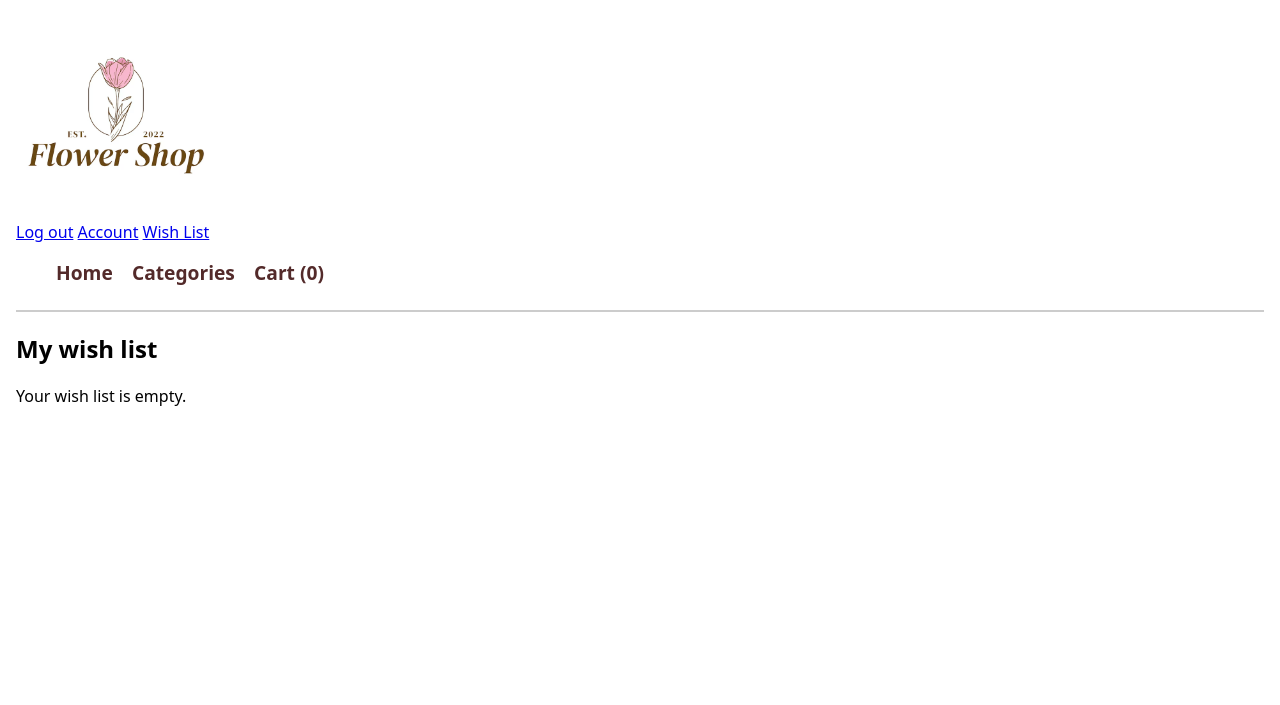
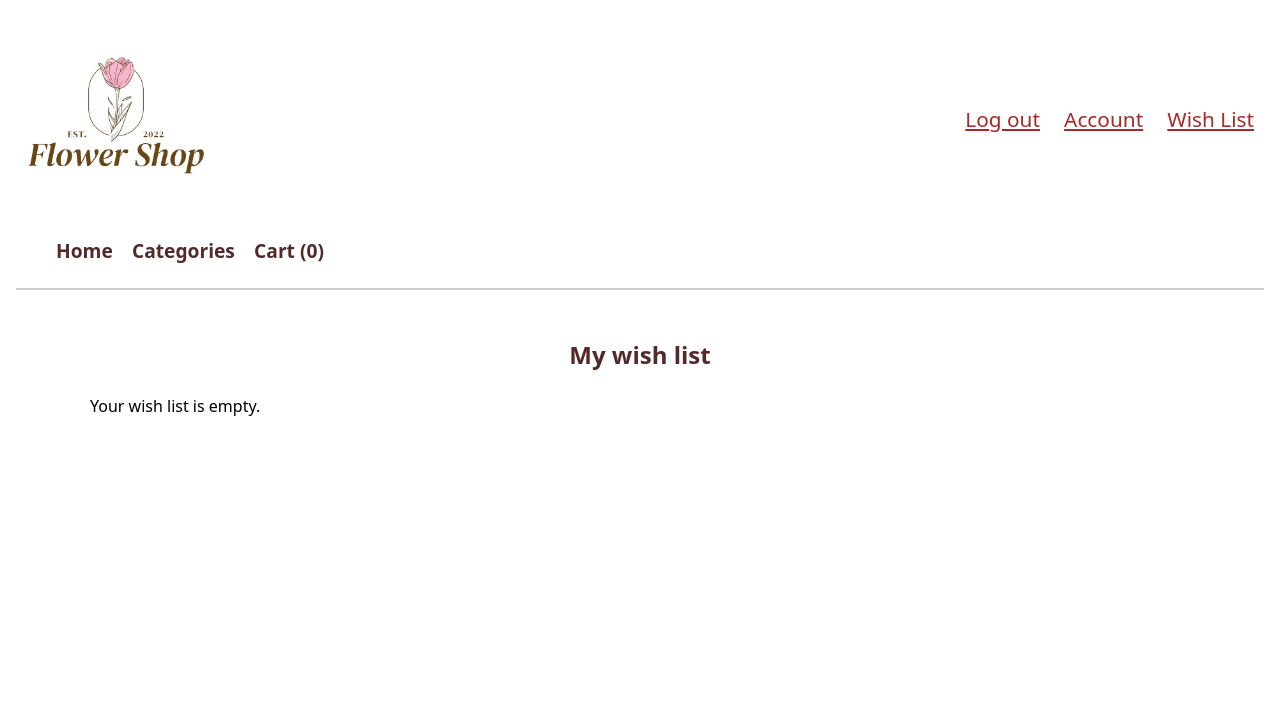
Before and after one commit to vickihi/flowerstore-new, a Django app: page /orders/wishlist/ in a window 1280 px wide. Shown: the top 705 px of the page. Run offline with Django 5.2, Linux system fonts and the light colour scheme; a user stored in the database is signed in; data comes from the database, SQL or seed files in the repository; data that the repository does not hold is empty.

Commit message:
organized wishlist page and nav.

```diff
--- a/flowerstore/static/css/nav.css
+++ b/flowerstore/static/css/nav.css
@@ -13,6 +13,7 @@ ul > li > a {
 
 #logo {
     width: 200px;
+    height: auto;
 }
 
 #main-nav {
@@ -20,3 +21,19 @@ ul > li > a {
     padding-bottom: 0.5rem;
     margin-bottom: 1rem;
 }
+
+#site-header {
+    display: flex;
+    justify-content: space-between;
+    align-items: center;
+}
+
+#account-nav {
+    /*font-size: 1.2rem;*/
+}
+
+#account-nav a {
+    font-size: 1.3rem;
+    color: brown;
+    padding: 0 10px;
+}
--- a/flowerstore/static/css/style.css
+++ b/flowerstore/static/css/style.css
@@ -3,6 +3,7 @@
 @import "/static/flowerproducts/css/product_detail.css";
 @import "/static/flowerproducts/css/form.css";
 @import "/static/orders/css/cart.css";
+@import "/static/orders/css/wishlist.css";
 
 body {
     font-family: system-ui, sans-serif;
--- a/flowerstore/templates/base.html
+++ b/flowerstore/templates/base.html
@@ -18,7 +18,7 @@
     <a href="{% url 'flowerproducts:index' %}">
         <img id="logo" src="{% static 'images/logo.png' %}" alt="Flower shop logo">
     </a>
-    <nav>
+    <nav id="account-nav">
         {% if user.is_authenticated %}
             <a href="{% url 'accounts:logout' %}">Log out</a>
             <a href="{% url 'accounts:profile' %}">Account</a>
--- a/orders/models.py
+++ b/orders/models.py
@@ -104,6 +104,7 @@ class WishlistItem(models.Model):
     )
 
     product = models.ForeignKey("flowerproducts.Product", on_delete=models.CASCADE)
+
     class Meta:
         constraints = [
             models.UniqueConstraint(
--- /dev/null
+++ b/orders/static/orders/css/wishlist.css
@@ -0,0 +1,41 @@
+.wishlist-page {
+    max-width: 1100px;
+    margin: 0 auto;
+    padding: 2rem;
+}
+
+.wishlist-container {
+    overflow-x: auto;
+    background: #fff;
+    border: 1px solid #e5e5e5;
+    border-radius: 10px;
+}
+
+.wishlist-table {
+    width: 100%;
+    border-collapse: collapse;
+}
+
+.wishlist-table th,
+.wishlist-table td {
+    text-align: left;
+    padding: 0.9rem;
+    border-bottom: 1px solid #f0f0f0;
+    vertical-align: middle;
+}
+
+.wishlist-product {
+    display: flex;
+    align-items: center;
+    gap: 0.8rem;
+}
+
+.wishlist-product span {
+    font-size: 1.2rem;
+}
+
+.wishlist-product img {
+    width: 100px;
+    height: 80px;
+    object-fit: cover;
+}
--- a/orders/templates/orders/wishlist.html
+++ b/orders/templates/orders/wishlist.html
@@ -1,33 +1,60 @@
 {% extends "base.html" %}
-{% block title %}My wish list{% endblock %}
+{% load static %}
+{% block title %}Wish list{% endblock %}
 
 {% block main %}
+    <section class="wishlist-page">
+        <header class="cart-page__header">
+            <h1>My wish list</h1>
+        </header>
 
-    <h2>My wish list</h2>
         {% if items %}
-        <ul>
+            <div class="wishlist-container">
+                <table class="wishlist-table">
+                    <thead>
+                    <tr class="wishlist-tr">
+                        <th>Product</th>
+                        <th>Price</th>
+                        <th>Action</th>
+                        <th>Move to cart</th>
+                    </tr>
+                    </thead>
+                    <tbody>
                     {% for item in items %}
-                <li>
-                    <h3> {{ item.product.name }}</h3>
+                        <tr class="wishlist-tr">
+                            <td class="wishlist-td">
+                                <div class="wishlist-product">
                                     {% if item.product.image %}
                                         <img src="{{ item.product.image.url }}" alt="{{ item.product.name }}">
                                     {% endif %}
-                    <p>Price: ${{ item.product.price|floatformat:2 }}</p>
+                                    <span> {{ item.product.name }}</span>
+                                </div>
+                            </td>
+
+                            <td class="wishlist-td"><p>Price: ${{ item.product.price|floatformat:2 }}</p></td>
+                            <td class="wishlist-td">
                                 <form method="post" action="{% url 'orders:wishlist_remove' item.product.id %}">
                                     {% csrf_token %}
                                     <button type="submit">Remove</button>
                                 </form>
+                            </td>
 
+
+                            <td class="wishlist-td">
                                 <form method="post"
                                       action="{% url 'orders:wishlist_move_to_cart' item.product.id %}">
                                     {% csrf_token %}
                                     <button type="submit">Move to cart</button>
                                 </form>
-                </li>
+                            </td>
+
+                        </tr>
                     {% endfor %}
-        </ul>
+                    </tbody>
+                </table>
                 {% else %}
                 <p>Your wish list is empty.</p>
-
+            </div>
         {% endif %}
+    </section>
 {% endblock main %}
```
Also changed, not shown: reviews/views.py (+8 -6 lines), orders/migrations/0007_remove_wishlistitem_quantity.py (added). Lines whose indentation alone changed are shown as unchanged.
